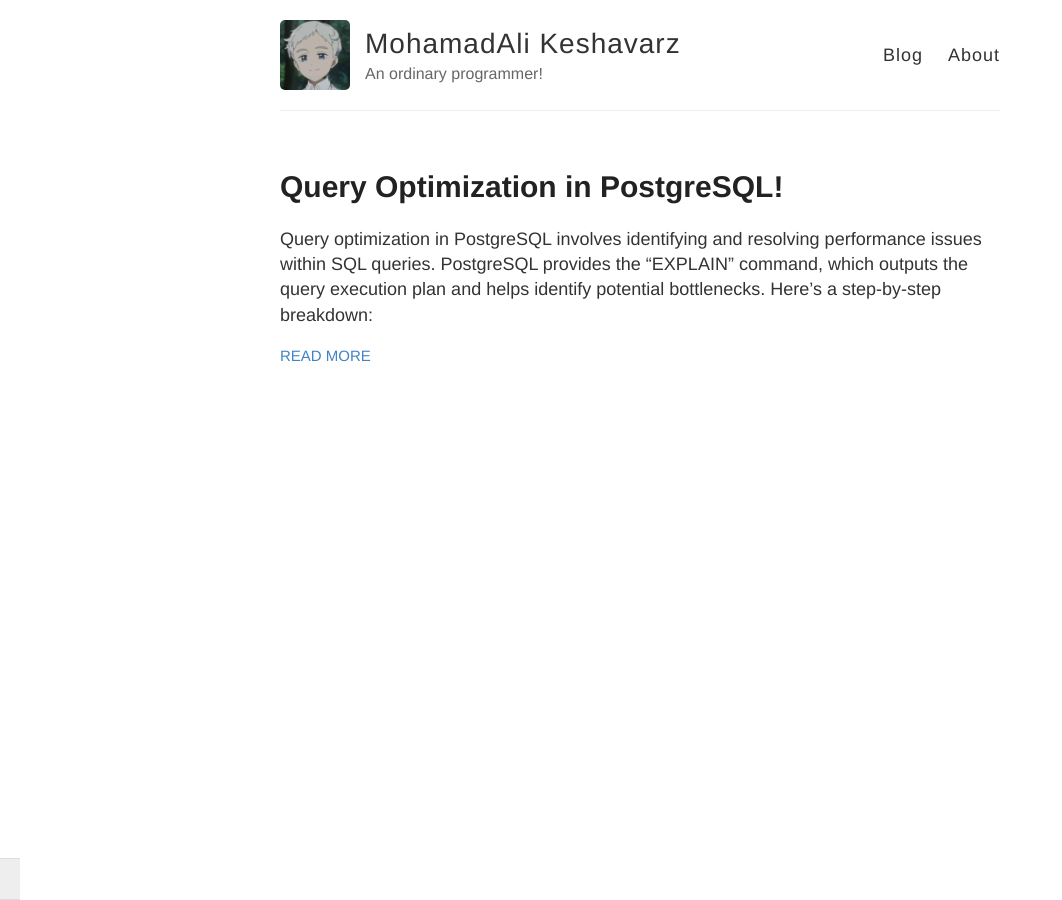
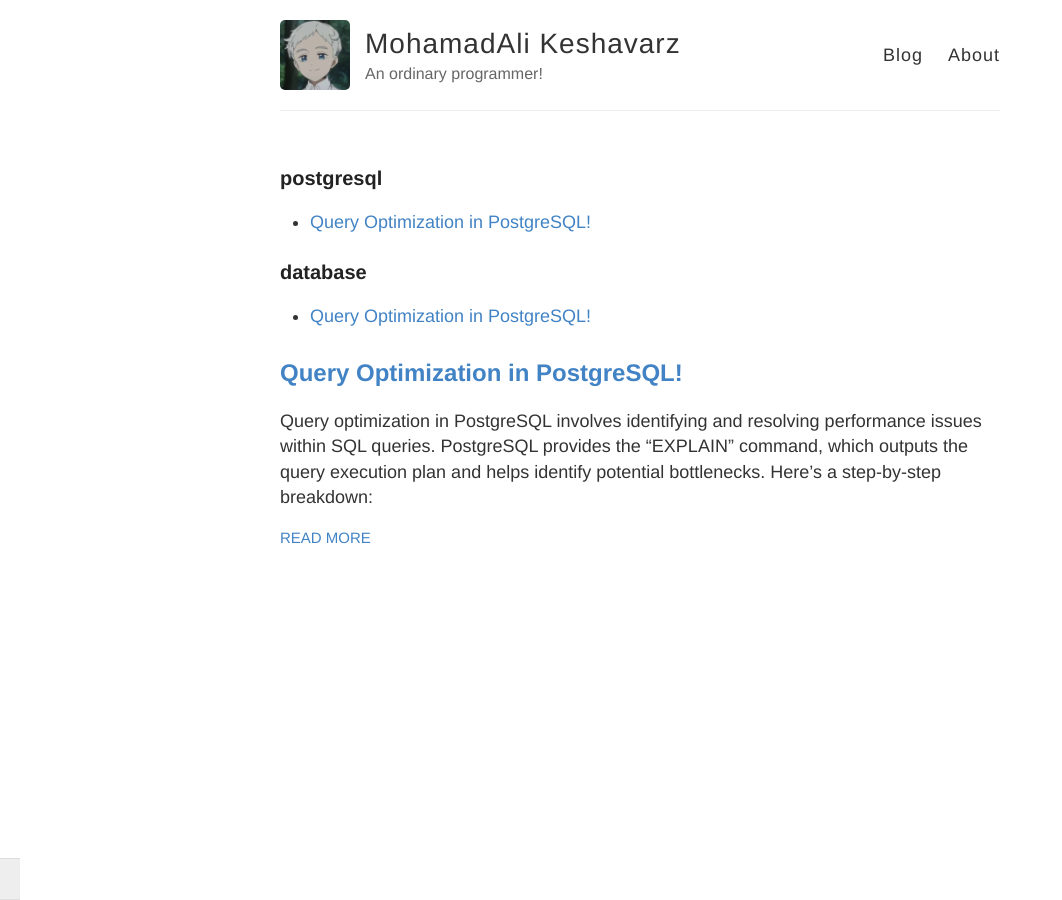
Before and after one commit to keshavarz13/keshavarz13.github.io, a Jekyll site: the page built from index.html, in a window 1280 px wide. Shown: the whole page, without its empty margins (0-1062 px from the left). Built offline with Jekyll 4.4.1, drawn with Linux system fonts in a browser that asks for light colours.

Commit message:
Use tags in my blog

```diff
--- a/_posts/2024-1-27-Query-Optimization.md
+++ b/_posts/2024-1-27-Query-Optimization.md
@@ -1,6 +1,7 @@
 ---
 layout: post
 title: Query Optimization in PostgreSQL!
+tags: postgresql database
 ---
 
 Query optimization in PostgreSQL involves identifying and resolving performance issues within SQL queries. PostgreSQL provides the "EXPLAIN" command, which outputs the query execution plan and helps identify potential bottlenecks. Here's a step-by-step breakdown:
--- a/index.html
+++ b/index.html
@@ -1,12 +1,21 @@
 ---
 layout: default
 ---
+
+{% for tag in site.tags %}
+  <h3>{{ tag[0] }}</h3>
+  <ul>
+    {% for post in tag[1] %}
+      <li><a href="{{ post.url }}">{{ post.title }}</a></li>
+    {% endfor %}
+  </ul>
+{% endfor %}
 
 <div class="posts">
   {% for post in site.posts %}
     <article class="post">
 
-      <h1><a href="{{ site.baseurl }}{{ post.url }}">{{ post.title }}</a></h1>
+      <h2><a href="{{ site.baseurl }}{{ post.url }}">{{ post.title }}</a></h2>
 
       <div class="entry">
         {{ post.excerpt }}
```
